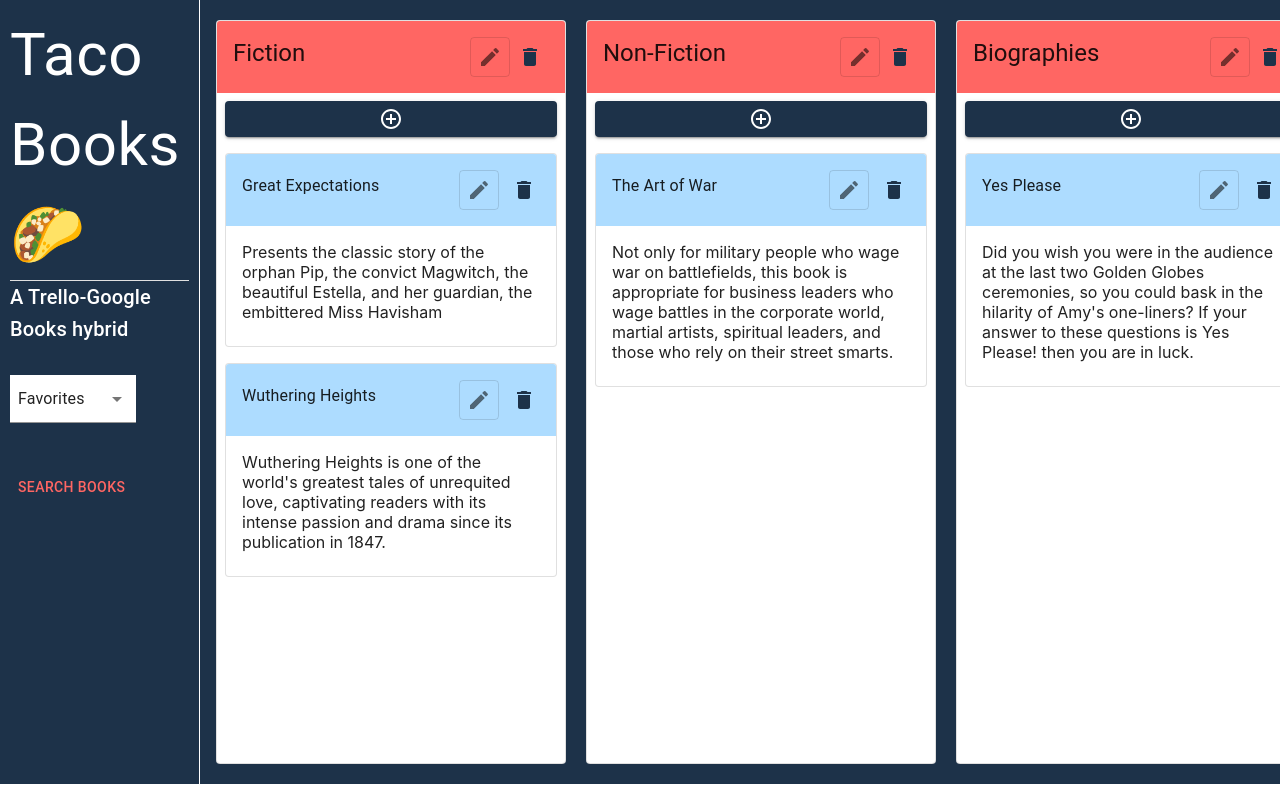
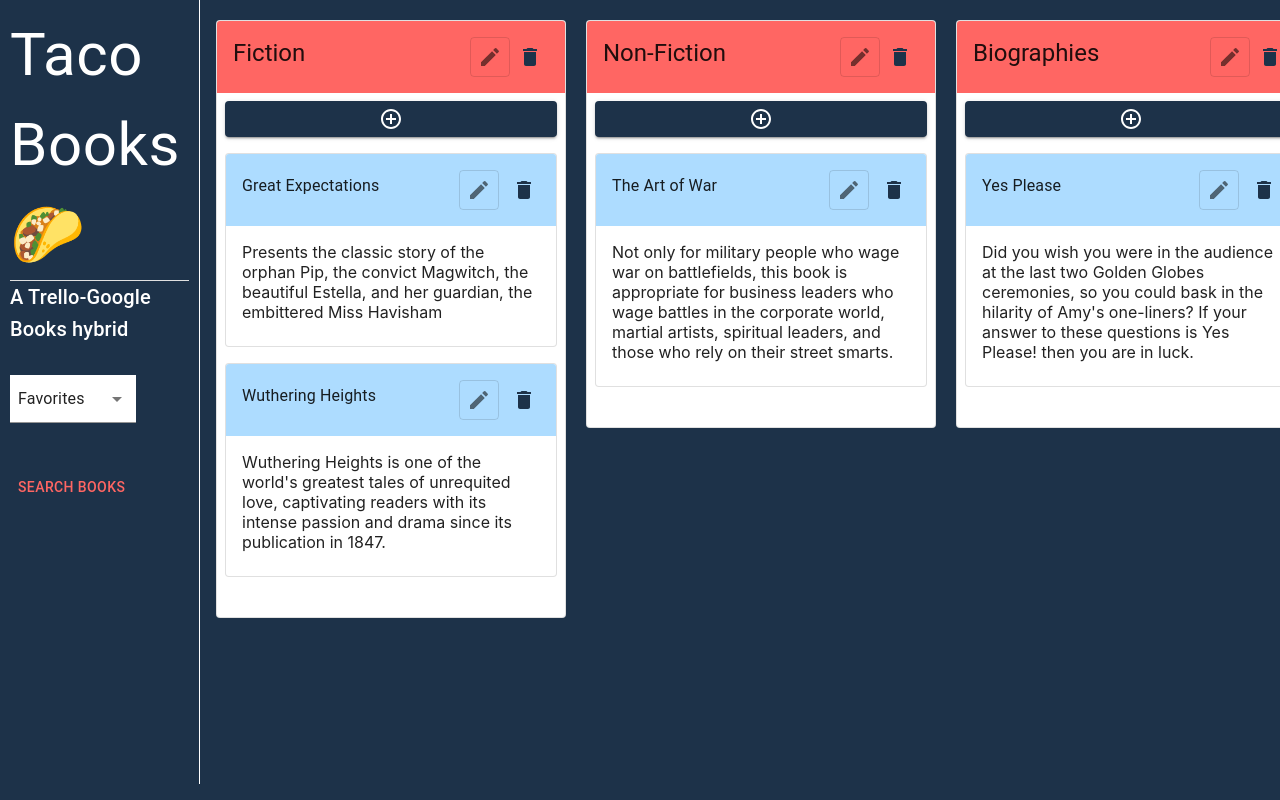
Before and after one commit to 8ftBeanBag/TacoBooks, a Next.js app in the folder taco-books/: page / in a window 1280 px wide. Built offline with nearby package versions, Linux system fonts and the light colour scheme.

Commit message:
updated to use store instead of state

```diff
--- a/taco-books/components/DnD.js
+++ b/taco-books/components/DnD.js
@@ -3,6 +3,7 @@ import { useDrag, useDrop } from 'react-dnd'
 
 export const ItemTypes = {
     CARD: 'card',
+    LIST: 'list'
   }
 
 export const dragStyle = {
@@ -13,7 +14,7 @@ backgroundColor: 'white',
 cursor: 'move',
 }
 
-export const horizontalDrag = (id, index, moveCard) => {
+export const horizontalDrag = (id, index, moveCard, listIdx) => {
   const ref = useRef(null)
   const [{ handlerId }, drop] = useDrop({
     accept: ItemTypes.CARD,
@@ -53,7 +54,71 @@ export const horizontalDrag = (id, index, moveCard) => {
         return
       }
       // Time to actually perform the action
-      moveCard(dragIndex, hoverIndex)
+      moveCard(listIdx, dragIndex, hoverIndex)
+      // Note: we're mutating the monitor item here!
+      // Generally it's better to avoid mutations,
+      // but it's good here for the sake of performance
+      // to avoid expensive index searches.
+      item.index = hoverIndex
+    },
+  })
+  const [{ isDragging }, drag] = useDrag({
+    type: ItemTypes.CARD,
+    item: () => {
+      return { id, index }
+    },
+    collect: (monitor) => ({
+      isDragging: monitor.isDragging(),
+    }),
+  })
+  const opacity = isDragging ? 0 : 1
+
+  drag(drop(ref))
+
+  return {ref: ref, id: handlerId, opacity: opacity}
+}
+
+export const verticalDrag = (id, index, moveList) => {
+  const ref = useRef(null)
+  const [{ handlerId }, drop] = useDrop({
+    accept: ItemTypes.LIST,
+    collect(monitor) {
+      return {
+        handlerId: monitor.getHandlerId(),
+      }
+    },
+    hover(item, monitor) {
+      if (!ref.current) {
+        return
+      }
+      const dragIndex = item.index
+      const hoverIndex = index
+      // Don't replace items with themselves
+      if (dragIndex === hoverIndex) {
+        return
+      }
+      // Determine rectangle on screen
+      const hoverBoundingRect = ref.current?.getBoundingClientRect()
+      // Get horizontal middle
+      const hoverMiddleX =
+        (hoverBoundingRect.left - hoverBoundingRect.right) / 2
+      // Determine mouse position
+      const clientOffset = monitor.getClientOffset()
+      // Get pixels to the left edge
+      const hoverClientX = clientOffset.x - hoverBoundingRect.left
+      // Only perform the move when the mouse has crossed half of the items height
+      // When dragging downwards, only move when the cursor is below 50%
+      // When dragging upwards, only move when the cursor is above 50%
+      // Dragging downwards
+      if (dragIndex < hoverIndex && hoverClientX < hoverMiddleX) {
+        return
+      }
+      // Dragging upwards
+      if (dragIndex > hoverIndex && hoverClientX > hoverMiddleX) {
+        return
+      }
+      // Time to actually perform the action
+      moveList(dragIndex, hoverIndex)
       // Note: we're mutating the monitor item here!
       // Generally it's better to avoid mutations,
       // but it's good here for the sake of performance
--- a/taco-books/components/book.js
+++ b/taco-books/components/book.js
@@ -4,15 +4,17 @@ import DeleteIcon from '@mui/icons-material/Delete';
 import EditIcon from '@mui/icons-material/Edit';
 import { horizontalDrag } from './DnD';
 import { useState } from 'react';
+import { useStore } from '../stores/lists';
 
-export default function Book({initTitle, initDescription, deleteBook, index, id, noEdit=false, moveCard}){
+export default function Book({initTitle, initDescription, deleteBook, index, id, noEdit=false, listId}){
     // State
     const [editTitle, setEditTitle] = useState(false)
     const [bookTitle, setTitle] = useState(initTitle)
     const [description, setDescription] = useState(initDescription)
 
     // Drag data
-    let dragData = horizontalDrag(id, index, moveCard);
+    const moveCard = useStore((state) => state.moveCard)
+    let dragData = horizontalDrag(id, index, moveCard, listId);
 
     return (
         <div ref={dragData.ref} data-handler-id={dragData.id} style={{opacity: dragData.opacity}}>
--- a/taco-books/components/list.js
+++ b/taco-books/components/list.js
@@ -7,26 +7,22 @@ import { v4 as uuidv4 } from 'uuid';
 import Book from "./book"
 import { useCallback, useState } from 'react'
 import update from 'immutability-helper'
-import { dropTarget } from './DnD';
+import { dropTarget, verticalDrag } from './DnD';
+import { useStore } from '../stores/lists';
 
-export default function BookList({deleteList, updateCards, cards, title}){
+export default function BookList({deleteList, cards, title, id, index}){
     const [edit, handleEdit] = useState(false)
     const [name, handleName] = useState(title)
+    const addCard = useStore((state) => state.addCard)
+    const deleteCard = useStore((state) => state.deleteCard)
 
-    const moveCard = useCallback((dragIndex, hoverIndex) => {
-        handleCards((prevCards) =>
-            update(prevCards, {
-            $splice: [
-                [dragIndex, 1],
-                [hoverIndex, 0, prevCards[dragIndex]],
-            ],
-            }),
-        )
-    }, [])
-    let dropRef = dropTarget(() => moveCard(0, 0))
+    // Drag data
+    const moveList = useStore((state) => state.moveList)
+    let dragData = verticalDrag(id, index, moveList);
+
     return (
-        <Box ref={dropRef}>
-            <Card sx={{ width: {md: 350, xs: '100%'}, minHeight: '100%', overflowY: 'auto', mr: {md: '20px'}, mt: {xs: 2, md: 0}}} variant="outlined">
+        <Box ref={dragData.ref} >
+            <Card sx={{ width: {md: 350, xs: '100%'}, maxHeight: '100%', overflowY: 'auto', mr: {md: '20px'}, mt: {xs: 2, md: 0}}} variant="outlined">
                 <CardHeader sx={{ backgroundColor: 'secondary1.main' }} title={
                     <Grid container
                         direction="row"
@@ -65,9 +61,9 @@ export default function BookList({deleteList, updateCards, cards, title}){
                     </Grid>
                 }/>
                 <CardContent sx={{p: 1}}>
-                    <Button sx={{ width: '100%'}} variant="contained" color="primary" onClick={()=>updateCards(cards.concat([{id: uuidv4(), cards: []}]))}><ControlPointIcon/></Button>
+                    <Button sx={{ width: '100%'}} variant="contained" color="primary" onClick={()=>addCard(id)}><ControlPointIcon/></Button>
                     {cards.map((card, idx)=>
-                        <Book key={card.id} moveCard={moveCard} index={idx} id={card.id} initDescription={card.description} initTitle={card.title} deleteBook={()=>updateCards(cards.filter(c=>c.id != card.id))}></Book>
+                        <Book key={card.id} moveCard={()=>moveCard(id, card.id)} index={idx} id={card.id} initDescription={card.description} initTitle={card.title} deleteBook={()=>deleteCard(id, card.id)} listId={id}></Book>
                     )}
                 </CardContent>
             </Card>
--- a/taco-books/components/mainLayout.js
+++ b/taco-books/components/mainLayout.js
@@ -1,20 +1,18 @@
-import React from 'react';
+import React, { useCallback } from 'react';
 import { Button, Box, Grid } from "@mui/material";
 import Search from '../components/searchBooks'
 import ControlPointIcon from '@mui/icons-material/ControlPoint';
 import Header from '../components/header.js';
 import BookList from '../components/list.js';
 import { v4 as uuidv4 } from 'uuid';
+import { useStore } from '../stores/lists';
 
 export default function MainLayout({lists, display, updateLists, displaySearch, foundBooks, updateFound}) {
-    const updateCards = (cards, listId)=>{
-        let list = lists.find(l=>l.id == listId);
-        list.cards = cards;
-        lists[lists.findIndex(l=>l.id==listId)] = list
-        updateLists(lists)
-    }
+    const addList = useStore((state) => state.addList)
+    const deleteList = useStore((state) => state.deleteList)
+
     return (
-        <Grid container spacing={2} sx={{minHeight: '100vh'}}>
+        <Grid container spacing={2} sx={{height: '100vh'}}>
 
             <Grid item xs={2}><Header toggleSearch={()=>displaySearch(!display)}/></Grid>
 
@@ -23,14 +21,15 @@ export default function MainLayout({lists, display, updateLists, displaySearch,
             <Grid item md={ display ? 6 : 10} lg={ display ? 7 : 10 }>
                 <Box sx={{height: '100%'}}>
                     <Box sx={{py: '20px', overflowX: 'auto', display: 'flex', height: '100%'}}>
-                        {lists.map((list) =>
+                        {lists.map((list, idx) =>
                         <BookList key={list.id}
-                                  deleteList={()=>updateLists(lists.filter(i=>i.id!=list.id))}
+                                  deleteList={()=>deleteList(list.id)}
                                   title={list.title}
-                                  updateCards={(cards)=>updateCards(cards, list.id)}
-                                  cards={list.cards}/>
+                                  cards={list.cards}
+                                  id={list.id}
+                                  index={idx}/>
                         )}
-                        <Button sx={{mr: '20px', ml: {xs: '10px', md: 0}}} variant="contained" color="secondary2" onClick={()=>updateLists(lists.concat([{id: uuidv4(), cards: []}]))}><ControlPointIcon/></Button>
+                        <Button sx={{mr: '20px', ml: {xs: '10px', md: 0}}} variant="contained" color="secondary2" onClick={() => addList()}><ControlPointIcon/></Button>
                     </Box>
                 </Box>
             </Grid>
--- a/taco-books/components/mobileLayout.js
+++ b/taco-books/components/mobileLayout.js
@@ -4,25 +4,29 @@ import Search from '../components/searchBooks'
 import ControlPointIcon from '@mui/icons-material/ControlPoint';
 import Header from '../components/header.js';
 import BookList from '../components/list.js';
-import { useState } from 'react';
 import { v4 as uuidv4 } from 'uuid';
+import { useStore } from '../stores/lists';
 
 export default function MobileLayout({lists, display, updateLists, displaySearch, foundBooks, updateFound}) {
+    const addList = useStore((state) => state.addList)
+    const deleteList = useStore((state) => state.deleteList)
+
     return (
-        <Box container spacing={2} sx={{minHeight: '100vh', p: 2}}>
+        <Box sx={{minHeight: '100vh', p: 2}}>
 
             <Header toggleSearch={()=>displaySearch(!display)}/>
 
             {display ? <Search foundBooks={foundBooks} updateFound={updateFound}/> : null}
 
-            <Button sx={{ width: '100%', mt: 2}} variant="contained" color="secondary2" onClick={()=>updateLists(lists.concat([{id: uuidv4(), cards: []}]))}><ControlPointIcon/></Button>
-            {lists.map((list) =>
+            <Button sx={{ width: '100%', mt: 2}} variant="contained" color="secondary2" onClick={()=>addList()}><ControlPointIcon/></Button>
+            {lists.map((list, idx) =>
             <BookList
-                deleteList={()=>updateLists(lists.filter(i=>i.id!=list.id))}
+                key={list.id}
+                deleteList={()=>deleteList(list.id)}
                 title={list.title}
-                updateCards={(cards)=>updateCards(cards, list.id)}
                 cards={list.cards}
-                />
+                id={list.id}
+                index={idx}/>
             )}
         </Box>
     )
--- a/taco-books/package.json
+++ b/taco-books/package.json
@@ -22,7 +22,8 @@
     "react-dnd": "^16.0.1",
     "react-dnd-html5-backend": "^16.0.1",
     "react-dom": "^18.2.0",
-    "uuid": "^9.0.0"
+    "uuid": "^9.0.0",
+    "zustand": "^4.1.3"
   },
   "devDependencies": {
     "eslint": "8.26.0",
--- a/taco-books/pages/index.js
+++ b/taco-books/pages/index.js
@@ -8,7 +8,7 @@ import { useTheme } from '@mui/material/styles';
 import useMediaQuery from '@mui/material/useMediaQuery';
 import { DndProvider } from 'react-dnd'
 import { HTML5Backend } from 'react-dnd-html5-backend'
-import { v4 as uuidv4 } from 'uuid';
+import {useStore} from "../stores/lists"
 
 export default function Index() {
   useEffect(() => {
@@ -19,39 +19,31 @@ export default function Index() {
   const matches = useMediaQuery(theme.breakpoints.up('md'));
   // state
   const [display, displaySearch] = useState(false)
-  const [lists, updateLists] = useState([
-    {
-      title: "Fiction",
-      id: uuidv4(),
-      cards: [
-        {id: uuidv4(), title: "Great Expectations", description: "Presents the classic story of the orphan Pip, the convict Magwitch, the beautiful Estella, and her guardian, the embittered Miss Havisham"},
-        {id: uuidv4(), title: 'Wuthering Heights', description: "Wuthering Heights is one of the world's greatest tales of unrequited love, captivating readers with its intense passion and drama since its publication in 1847."},
-      ]
-    },
-    {
-      title: "Non-Fiction",
-      id: uuidv4(),
-      cards: [
-        {id: uuidv4(), title: 'The Art of War', description: 'Not only for military people who wage war on battlefields, this book is appropriate for business leaders who wage battles in the corporate world, martial artists, spiritual leaders, and those who rely on their street smarts.'},
-      ]
-    },
-    {
-      title: "Biographies",
-      id: uuidv4(),
-      cards: [
-        {id: uuidv4(), title: 'Yes Please', description: "Did you wish you were in the audience at the last two Golden Globes ceremonies, so you could bask in the hilarity of Amy's one-liners? If your answer to these questions is Yes Please! then you are in luck."},
-      ]
-    },
-  ])
   const [foundBooks, updateFound] = useState([])
+  const lists = useStore((state) => state.lists)
+
+  // const moveCard = useCallback((dragIndex, hoverIndex) => {
+  //   updateCards((prevCards)=>{
+  //       update(prevCards, {
+  //           $splice: [
+  //               [dragIndex, 1],
+  //               [hoverIndex, 0, prevCards[dragIndex]]
+  //           ]
+  //       })
+  //   })
+  // }, [])
+
+  // const updateListCards = (listId, cards){
+  //   console.log(listId, cards)
+  // }
 
   return (
     <ThemeProvider theme={appTheme}>
       <DndProvider backend={HTML5Backend}>
-        <Box sx={{minHeight: '100vh', backgroundColor: 'background.main'}}>
+        <Box sx={{minHeight: '100vh', backgroundColor: 'background.main', m: 0, overflowY: "auto"}}>
           { matches ?
             <MainLayout
-              lists={lists} updateLists={(lists)=>updateLists(lists)}
+              lists={lists} updateLists={(listId, cards)=>updateListCards(listId, cards)}
               display={display} displaySearch={(d)=>displaySearch(d)}
               foundBooks={foundBooks} updateFound={(l)=>updateFound(l)}/>
             :
--- /dev/null
+++ b/taco-books/stores/lists.js
@@ -0,0 +1,61 @@
+import create from 'zustand'
+import { v4 as uuidv4 } from 'uuid';
+
+export const useStore = create((set) => ({
+    // Lists
+    addList: () => set((state) => ({ lists: state.lists.concat([{id: uuidv4(), cards: []}])})),
+    deleteList: (id) => set((state) => ({ lists: state.lists.filter(i=>i.id!=id) })),
+
+    // Cards
+    addCard: (listId) => set((state) => {
+        let foundListIdx = state.lists.findIndex(l => l.id == listId)
+        state.lists[foundListIdx].cards = state.lists[foundListIdx].cards.concat([{id: uuidv4(), initTitle: "", initDescription: ""}])
+        return {lists: [...state.lists]}
+    }),
+    deleteCard: (listId, cardId) => set((state) => {
+        let foundListIdx = state.lists.findIndex(l => l.id == listId)
+        state.lists[foundListIdx].cards = state.lists[foundListIdx].cards.filter(i=>i.id != cardId)
+        return {lists: [...state.lists]}
+    }),
+    moveCard: (listId, dragIndex, hoverIndex) => set((state) => {
+        let foundListIdx = state.lists.findIndex(l => l.id == listId)
+        let newLists = state.lists
+        let newCards = state.lists[foundListIdx].cards
+
+        newCards[dragIndex] = newCards.splice(hoverIndex, 1, newCards[dragIndex])[0]
+
+        newLists[foundListIdx].cards = newCards
+        return {lists: [...newLists]}
+    }),
+    moveList: (dragIndex, hoverIndex) => set((state) => {
+        let newLists = state.lists
+        newLists[dragIndex] = newLists.splice(hoverIndex, 1, newLists[dragIndex])[0]
+        return {lists: [...newLists]}
+    }),
+
+    // Initial values
+    lists: [
+        {
+        title: "Fiction",
+        id: uuidv4(),
+        cards: [
+            {id: uuidv4(), title: "Great Expectations", description: "Presents the classic story of the orphan Pip, the convict Magwitch, the beautiful Estella, and her guardian, the embittered Miss Havisham"},
+            {id: uuidv4(), title: 'Wuthering Heights', description: "Wuthering Heights is one of the world's greatest tales of unrequited love, captivating readers with its intense passion and drama since its publication in 1847."},
+        ]
+        },
+        {
+        title: "Non-Fiction",
+        id: uuidv4(),
+        cards: [
+            {id: uuidv4(), title: 'The Art of War', description: 'Not only for military people who wage war on battlefields, this book is appropriate for business leaders who wage battles in the corporate world, martial artists, spiritual leaders, and those who rely on their street smarts.'},
+        ]
+        },
+        {
+        title: "Biographies",
+        id: uuidv4(),
+        cards: [
+            {id: uuidv4(), title: 'Yes Please', description: "Did you wish you were in the audience at the last two Golden Globes ceremonies, so you could bask in the hilarity of Amy's one-liners? If your answer to these questions is Yes Please! then you are in luck."},
+        ]
+        },
+    ]
+}))
```
Also changed, not shown: 1 other file (tests, documents, lock files or other folders).
